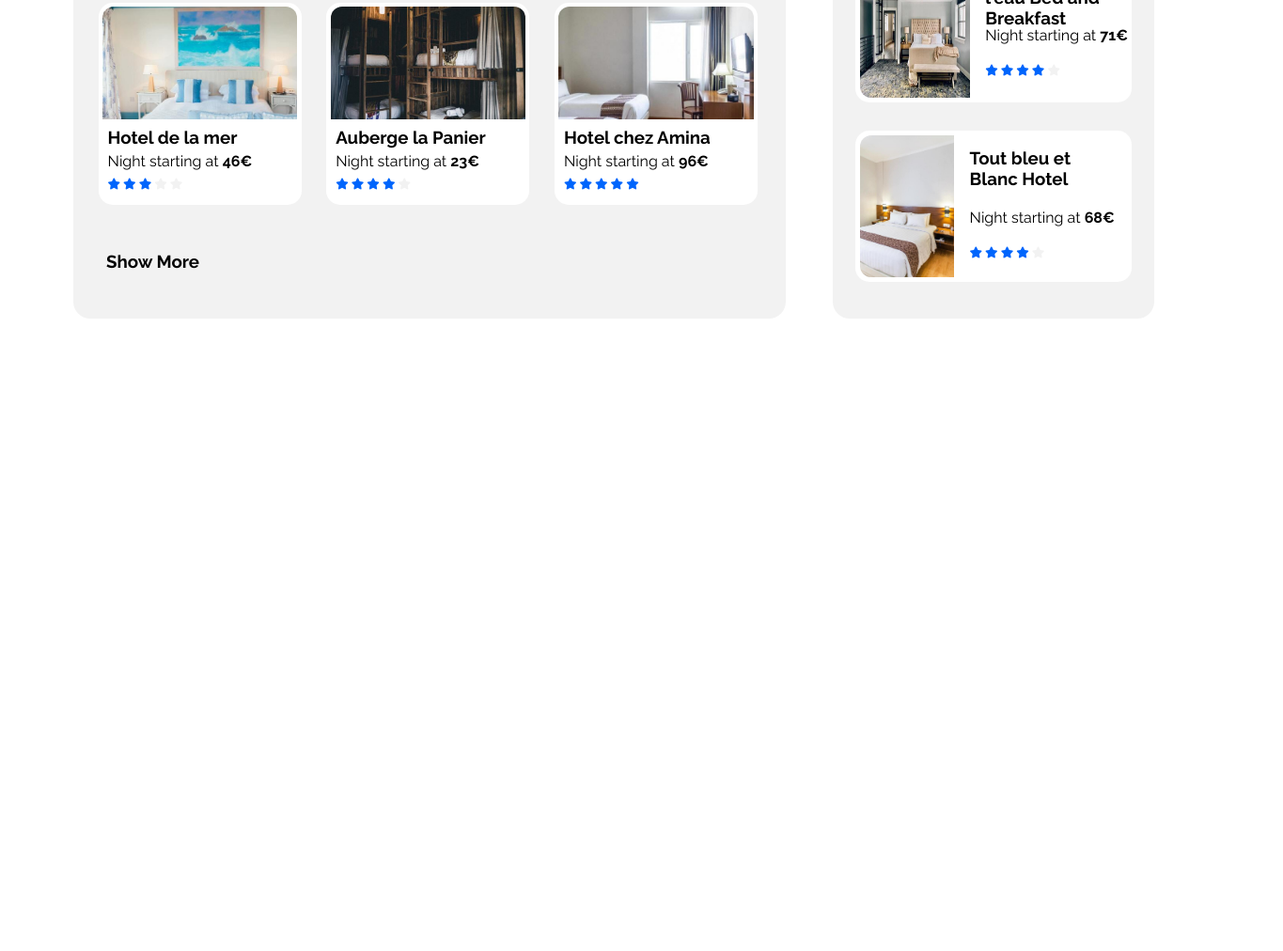
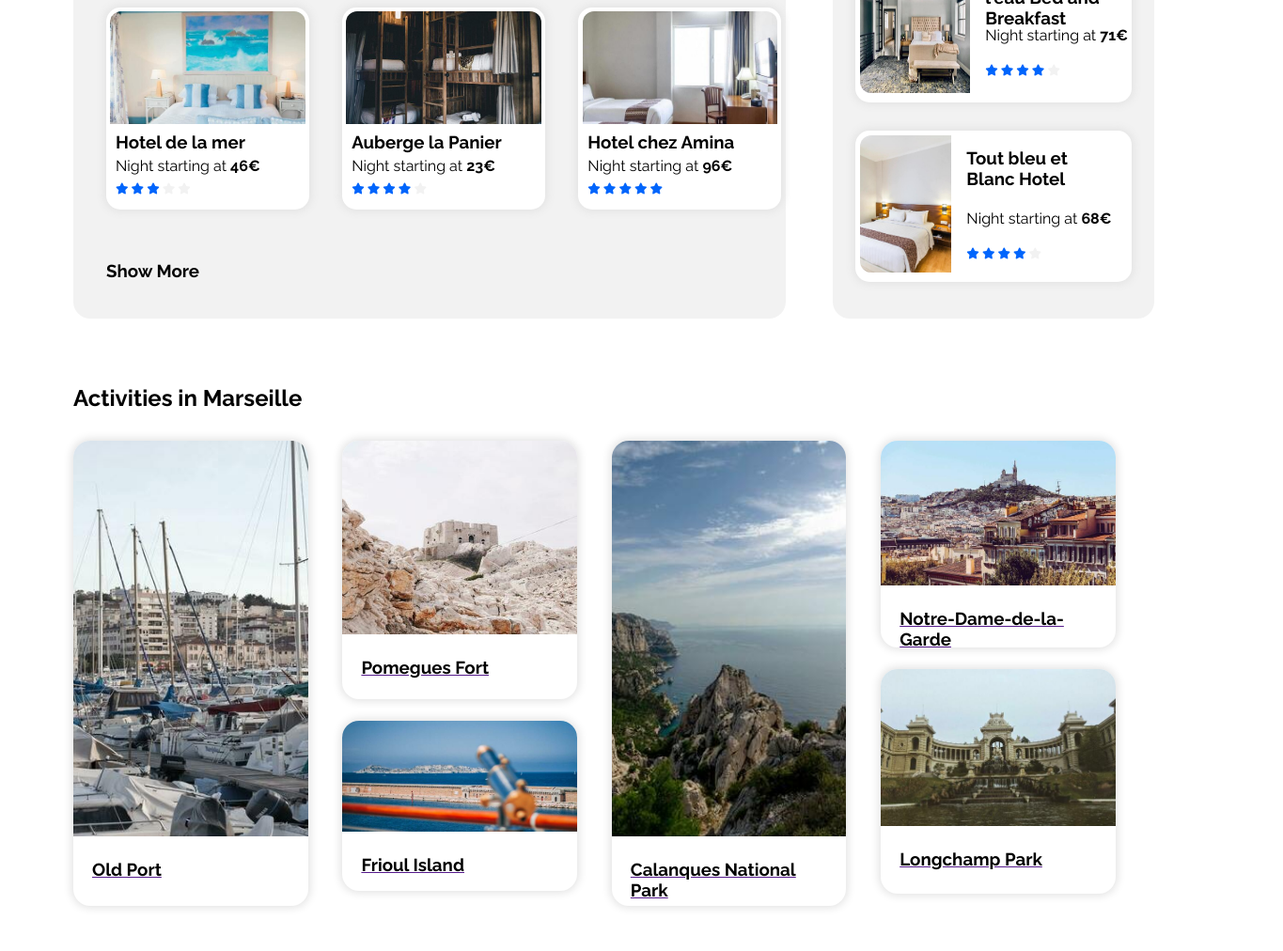
Before and after one commit to jjetwong/Booki-Accomodation-Website, a plain HTML site: page index.html in a window 1280 px wide. Shown: the part 789-1801 px from the top of the page at 94% size, 1365 px wide, since content can reach past the window. Before the commit the page ends 1136 px from the top, so only its background shows below. Drawn offline with Linux system fonts and the light colour scheme.

Commit message:
0.4 Activites Section Complete

```diff
--- a/index.html
+++ b/index.html
@@ -8,7 +8,7 @@
     <link href="https://fonts.googleapis.com/css2?family=Raleway:wght@400;500;600;700&display=swap" rel="stylesheet">
     <script src="https://kit.fontawesome.com/e923124ecf.js" crossorigin="anonymous"></script>
     <link rel="stylesheet" href='./resources/styles.css'>
-    <title>Document</title>
+    <title>Booki</title>
 </head>
 <body>
 
@@ -56,10 +56,10 @@
         <i id="info" class="fa-solid fa-info"></i> <p> More than 500 accomodations are available in this city </p>
     </div>
     <main>
-        <article>
+        <article id="accomodations">
             <h2>Accomodations in Marseille</h2>
 
-            <div class="locationCardMain">
+            <a class="locationCardMain" href="">
                 <img src="./resources/Images/main1.jpg" alt="">
                 <h3>Auberge la Cannebiere</h3>
                 <p>Night starting at <b>25€</b></p>
@@ -70,9 +70,9 @@
                     <i id="fullStar" class="fa-solid fa-star"></i>
                     <i id="noStar" class="fa-solid fa-star"></i>
                 </div>
-            </div>
+            </a>
 
-            <div class="locationCardMain">
+            <a class="locationCardMain" href="">
                 <img src="./resources/Images/main2.jpg" alt="">
                 <h3>Hotel du port</h3>
                 <p>Night starting at <b>52€</b></p>
@@ -83,9 +83,9 @@
                     <i id="fullStar" class="fa-solid fa-star"></i>
                     <i id="fullStar" class="fa-solid fa-star"></i>
                 </div>
-            </div>
+            </a>
 
-            <div class="locationCardMain">
+            <a class="locationCardMain" href="">
                 <img src="./resources/Images/main3.jpg" alt="">
                 <h3>Les mouettes Hotel</h3>
                 <p>Night starting at <b>76€</b></p>
@@ -96,9 +96,9 @@
                     <i id="fullStar" class="fa-solid fa-star"></i>
                     <i id="noStar" class="fa-solid fa-star"></i>
                 </div>
-            </div>
+            </a>
 
-            <div class="locationCardMain">
+            <a class="locationCardMain" href="">
                 <img src="./resources/Images/main4.jpg" alt="">
                 <h3>Hotel de la mer</h3>
                 <p>Night starting at <b>46€</b></p>
@@ -109,9 +109,9 @@
                     <i id="noStar" class="fa-solid fa-star"></i>
                     <i id="noStar" class="fa-solid fa-star"></i>
                 </div>
-            </div>
+            </a>
 
-            <div class="locationCardMain">
+            <a class="locationCardMain" href="">
                 <img src="./resources/Images/main5.jpg" alt="">
                 <h3>Auberge la Panier</h3>
                 <p>Night starting at <b>23€</b></p>
@@ -122,9 +122,9 @@
                     <i id="fullStar" class="fa-solid fa-star"></i>
                     <i id="noStar" class="fa-solid fa-star"></i>
                 </div>
-            </div>
+            </a>
 
-            <div class="locationCardMain">
+            <a class="locationCardMain" href="">
                 <img src="./resources/Images/main6.jpg" alt="">
                 <h3>Hotel chez Amina</h3>
                 <p>Night starting at <b>96€</b></p>
@@ -135,16 +135,16 @@
                     <i id="fullStar" class="fa-solid fa-star"></i>
                     <i id="fullStar" class="fa-solid fa-star"></i>
                 </div>
-            </div>
+            </a>
 
             <a href=""><h3>Show More</h3></a>
 
         </article>
 
-        <aside>
+        <aside id="mostPopular">
             <h2>Most Popular <i id="mostPopularStar" class="fa-solid fa-star"></i> </h2>
 
-            <div class="locationCardPopular">
+            <a class="locationCardPopular" href="">
                 <img src="./resources/Images/popular1.jpg" alt="">
                 <div class="mostPopularInfo">
                     <h3>Morning Sun Hotel</h3>
@@ -157,9 +157,9 @@
                         <i id="fullStar" class="fa-solid fa-star"></i>
                     </div>
                 </div>
-            </div>
+            </a>
 
-            <div class="locationCardPopular">
+            <a class="locationCardPopular" href="">
                 <img src="./resources/Images/popular2.jpg" alt="">
                 <div class="mostPopularInfo">
                     <h3>Au coer de l'eau Bed and Breakfast</h3>
@@ -172,9 +172,9 @@
                         <i id="noStar" class="fa-solid fa-star"></i>
                     </div>
                 </div>
-            </div>
+            </a>
 
-            <div class="locationCardPopular">
+            <a class="locationCardPopular" href="">
                 <img src="./resources/Images/popular3.jpg" alt="">
                 <div class="mostPopularInfo">
                     <h3>Tout bleu et Blanc Hotel</h3>
@@ -187,9 +187,44 @@
                         <i id="noStar" class="fa-solid fa-star"></i>
                     </div>
                 </div>
-            </div>
-
+            </a>
         </aside>
     </main>
+    <article id="activities">
+        <h2> Activities in Marseille </h2>
+        <div class="activitiesContainer">
+
+            <a id="activitiesCard1" href="">
+                <img id="activitiesImg1" src="./resources/Images/activities1.jpg" alt="">
+                <h3 class="activitiesTitle">Old Port</h3>
+            </a>
+            <a id="activitiesCard2" href="">
+                <img id="activitiesImg2" src="./resources/Images/activities2.jpg" alt="">
+                <h3 class="activitiesTitle">Pomegues Fort</h3>
+            </a>
+            <a id="activitiesCard3" href="">
+                <img id="activitiesImg3" src="./resources/Images/activities3.jpg" alt="">
+                <h3 class="activitiesTitle">Frioul Island</h3>
+            </a>
+            <a id="activitiesCard4" href="">
+                <img id="activitiesImg4" src="./resources/Images/activities4.jpg" alt="">
+                <h3 class="activitiesTitle">Calanques National Park</h3>
+            </a>
+            <a id="activitiesCard5" href="">
+                <img id="activitiesImg5" src="./resources/Images/activities5.jpg" alt="">
+                <h3 class="activitiesTitle">Notre-Dame-de-la-Garde</h3>
+            </a>
+            <a id="activitiesCard6" href="">
+                <img id="activitiesImg6" src="./resources/Images/activities6.jpg" alt="">
+                <h3 class="activitiesTitle">Longchamp Park</h3>
+            </a>
+
+
+        </div>
+
+    </article>
+    <footer>
+
+    </footer>
 </body>
 </html>
--- a/resources/styles.css
+++ b/resources/styles.css
@@ -3,6 +3,7 @@ body {
 }
 
 /* ---------------------------------Header-------------------------------- */
+
 header {
     display: flex;
     flex-direction: row;
@@ -40,8 +41,8 @@ nav {
     color: #0065FC;
 }
 
+/* ---------------------------------Search-------------------------------- */
 
-/* ---------------------------------Search-------------------------------- */
 #search {
     height: 150px;
     width: auto;
@@ -58,7 +59,6 @@ nav {
     display: flex;
     align-items: center;
     height: 80px;
-
 }
 #locationDot {
     height: 50px;
@@ -97,6 +97,7 @@ nav {
 }
 
 /* ---------------------------------Filters-------------------------------- */
+
 #filters {
     display: flex;
     flex-direction: row;
@@ -174,7 +175,9 @@ nav {
     text-align: center;
     line-height: 50px;
 }
+
 /* ---------------------------------Results-------------------------------- */
+
 #results{
     display: flex;
     align-items: baseline;
@@ -196,11 +199,13 @@ nav {
     width: 27%;
     font-weight: 500;
 }
+
 /* ---------------------------------Main-------------------------------- */
+
 main {
     display: flex;
 }
-article {
+#accomodations {
     display: flex;
     flex-wrap: wrap;
     height: 670px;
@@ -209,7 +214,7 @@ article {
     background-color: #F2F2F2;
     border-radius: 18px;
 }
-article h2 {
+#accomodations h2 {
     width: 100%;
     margin-left: 35px;
     margin-top: 40px;
@@ -221,7 +226,7 @@ article h2 {
     margin-left: 3.5%;
     margin-bottom: 30px;
     border-radius: 15px;
-    box-shadow: 1;
+    box-shadow: 0px 0px 10px 2px rgba(226,226,226,1);
 }
 .locationCardMain img{
     object-fit: cover;
@@ -246,13 +251,13 @@ article h2 {
 #noStar {
     color: #F2F2F2;
 }
-article a {
+#accomodations a {
     margin-left: 35px;
     margin-bottom: 35px;
     color: black;
     text-decoration: none;
 }
-
+/* ---------------------------------Most Popular-------------------------------- */
 aside{
     height: 670px;
     width: 27%;
@@ -264,9 +269,10 @@ aside h2{
     width: 100%;
     margin-left: 35px;
     margin-top: 40px;
+    padding-right: 30%;
 }
 #mostPopularStar {
-    padding-left: 38%;
+    padding-left: 40%;
 }
 .locationCardPopular {
     display: flex;
@@ -277,10 +283,13 @@ aside h2{
     margin-top: 10px;
     margin-bottom: 30px;
     border-radius: 15px;
+    text-decoration: none;
+    color: black;
+    box-shadow: 0px 0px 10px 2px rgba(226,226,226,1);
 }
 .locationCardPopular img{
     object-fit: fill;
-    height: 94%;
+    height: 91%;
     width: 40%;
     margin: 1.5%;
     border-radius: 12px 0px 0px 12px;
@@ -300,3 +309,113 @@ aside h2{
 .mostPopularInfo .ratingsPopular{
     font-size: 12px;
 }
+
+/* ---------------------------------Activities in Marseille-------------------------------- */
+
+#activities {
+    margin-left: 70px;
+    margin-top: 70px;
+    height: 600px;
+    width: auto;
+}
+#activities h2{
+    width: 85%;
+}
+.activitiesContainer {
+    display: flex;
+    flex-direction: column;
+    flex-wrap: wrap;
+    align-items: stretch;
+    height: 550px;
+    width: 95%;
+    text-decoration: none;
+}
+#activitiesCard1 {
+    background-color: white;
+    height: 90%;
+    width: 22%;
+    border-radius: 18px;
+    margin: 1% 1% 1% 0;
+    box-shadow: 0px 0px 10px 2px rgba(226,226,226,1);
+}
+#activitiesImg1 {
+    object-fit: cover;
+    height: 85%;
+    width: 100%;
+    border-radius: 18px 18px 0px 0px;
+}
+.activitiesTitle {
+    margin: 20px;
+    color: black;
+    text-decoration: none;
+}
+#activitiesCard2 {
+    background-color: white;
+    height: 50%;
+    width: 22%;
+    border-radius: 18px;
+    margin: 1%;
+    box-shadow: 0px 0px 10px 2px rgba(226,226,226,1);
+}
+#activitiesImg2 {
+    object-fit: cover;
+    height: 75%;
+    width: 100%;
+    border-radius: 18px 18px 0px 0px;
+}
+#activitiesCard3 {
+    background-color: white;
+    height: 33%;
+    width: 22%;
+    border-radius: 18px;
+    margin: 1%;
+    box-shadow: 0px 0px 10px 2px rgba(226,226,226,1);
+}
+#activitiesImg3 {
+    object-fit: cover;
+    height: 65%;
+    width: 100%;
+    border-radius: 18px 18px 0px 0px;
+}
+#activitiesCard4 {
+    background-color: white;
+    height: 90%;
+    width: 22%;
+    border-radius: 18px;
+    margin: 1%;
+    box-shadow: 0px 0px 10px 2px rgba(226,226,226,1);
+}
+#activitiesImg4 {
+    object-fit: cover;
+    height: 85%;
+    width: 100%;
+    border-radius: 18px 18px 0px 0px;
+}
+#activitiesCard5 {
+    background-color: white;
+    height: 40%;
+    width: 22%;
+    border-radius: 18px;
+    margin: 1%;
+    box-shadow: 0px 0px 10px 2px rgba(226,226,226,1);
+}
+#activitiesImg5 {
+    object-fit: cover;
+    height: 70%;
+    width: 100%;
+    border-radius: 18px 18px 0px 0px;
+}
+#activitiesCard6 {
+    background-color: white;
+    height: 43.5%;
+    width: 22%;
+    border-radius: 18px;
+    margin: 1%;
+    box-shadow: 0px 0px 10px 2px rgba(226,226,226,1);
+}
+#activitiesImg6 {
+    object-fit: cover;
+    height: 70%;
+    width: 100%;
+    border-radius: 18px 18px 0px 0px;
+}
```
Also changed, not shown: resources/Images/activities1.jpg (added), resources/Images/activities2.jpg (added), resources/Images/activities3.jpg (added), resources/Images/activities4.jpg (added), resources/Images/activities5.jpg (added), resources/Images/activities6.jpg (added).
